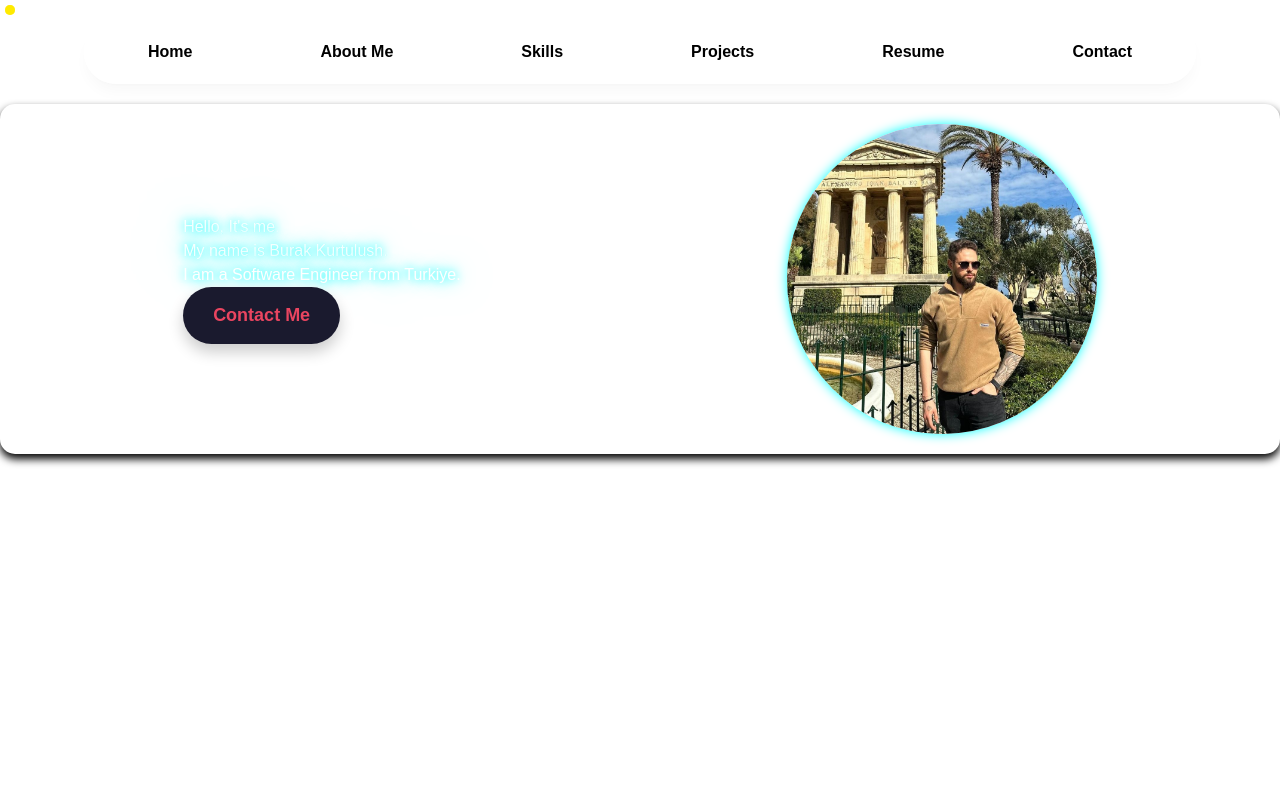
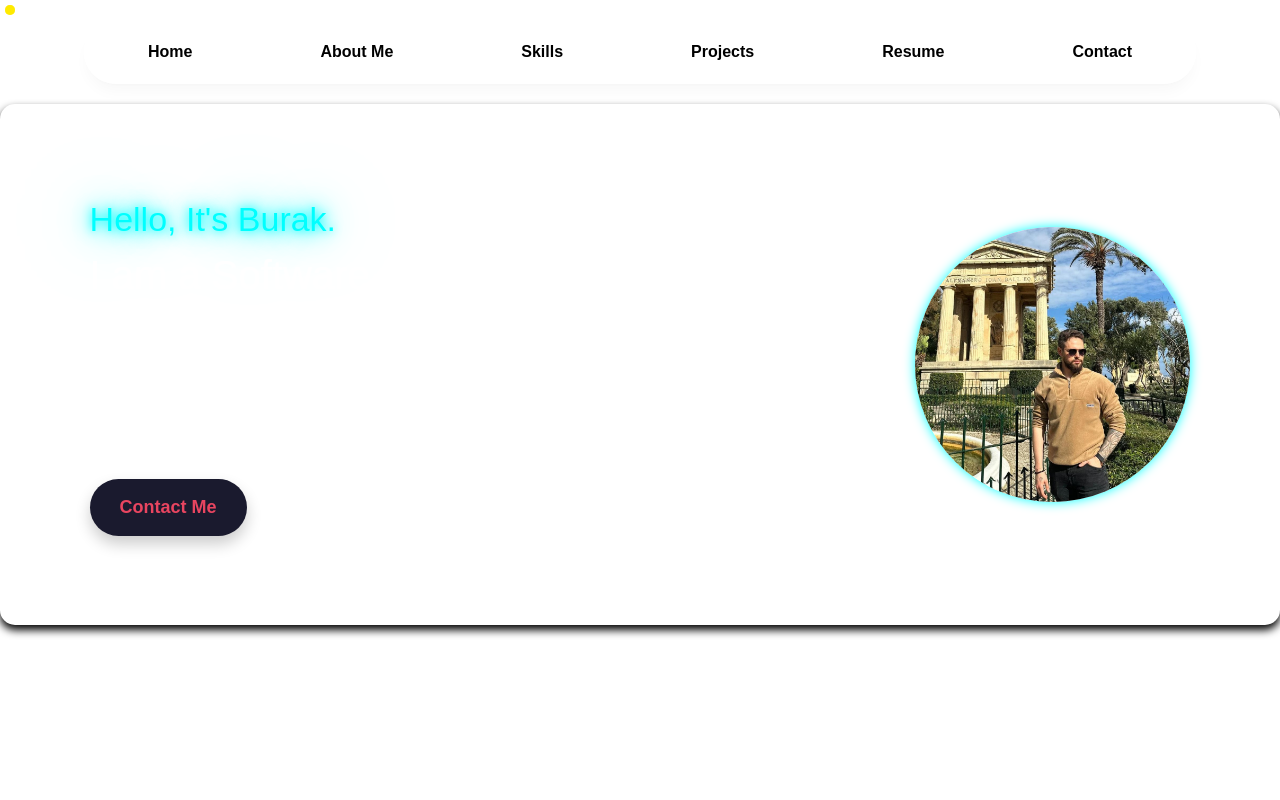
Before and after one commit to Burak849/mywebsite, a Next.js app: page / in a window 1280 px wide. Shown: the top 800 px of the page. Built offline with nearby package versions, Linux system fonts and the light colour scheme.

Commit message:
version guncellemesi

```diff
--- a/src/app/layout.tsx
+++ b/src/app/layout.tsx
@@ -14,8 +14,8 @@ const geistMono = localFont({
 });
 
 export const metadata: Metadata = {
-  title: "Create Next App",
-  description: "Generated by create next app",
+  title: "Burak Kurtulush",
+  description: "Personal Website",
 };
 
 export default function RootLayout({
--- /dev/null
+++ b/src/app/pages/_document.tsx
@@ -0,0 +1,23 @@
+import Document, { Html, Head, Main, NextScript } from 'next/document';
+
+class MyDocument extends Document {
+    render() {
+        return (
+            <Html>
+                <Head>
+
+                    <link
+                        href="https://cdn.jsdelivr.net/gh/yesiamrocks/cssanimation.io@1.0.3/cssanimation.min.css"
+                        rel="stylesheet"
+                    />
+                </Head>
+                <body>
+                    <Main />
+                    <NextScript />
+                </body>
+            </Html>
+        );
+    }
+}
+
+export default MyDocument;
--- a/src/app/pages/about.tsx
+++ b/src/app/pages/about.tsx
@@ -3,28 +3,31 @@
 import React from 'react';
 import styles from '../styles/About.module.css';
 
-
 const AboutSection: React.FC = () => {
 
 
     return (
+
         <div className={styles['about-container']}>
 
 
+            <div className={styles['text-paragraf']}>
 
-            <div className={styles['neon-text']}>
-                <h3>Hello, It's me.</h3>
-                <h1>My name is Burak Kurtulush.</h1>
-                <h2>I am a Software Engineer from Turkiye.</h2>
+                <div>
+                    <h2 style={{ fontSize: 34 }}>Hello, It's Burak.</h2>
+                    <h1 style={{ color: 'white', textShadow: 'none', fontSize: 40 }}>I am a Software Engineer from Turkiye.</h1>
+                    <h3 style={{ color: 'white', textShadow: 'none', fontSize: 22 }}>I am a passionate software engineer with a focus on AI and Front-end development, dedicated to crafting innovative and user-centric websites.</h3>
+                </div>
 
-                    <button className={styles['custom-button']}>Contact Me</button>
+                <button className={styles['custom-button']}>Contact Me</button>
             </div>
             <img src="../media/ppp.jpg" alt="Profile Image" className={styles['profile-image']} />
 
 
 
 
-        </div>
+            </div>
+
     );
 };
 
--- a/src/app/styles/About.module.css
+++ b/src/app/styles/About.module.css
@@ -1,15 +1,43 @@
 
 .about-container {
     display: flex;
-    justify-content: space-around;
+    justify-content: center;
+    gap:22%;
     align-items: center;
     background-color: transparent;
     backdrop-filter: blur(2px);
     box-shadow: 0 5px 8px rgba(0, 0, 0, 1);
     border-radius: 15px;
-    padding: 20px;
+    padding: 7%;
 
 }
+
+.danceMiddle {
+    animation-name: danceMiddle
+}
+
+@keyframes danceMiddle {
+    16% {
+        transform: skew(-14deg)
+    }
+
+    33% {
+        transform: skew(12deg)
+    }
+
+    49% {
+        transform: skew(-8deg)
+    }
+
+    66% {
+        transform: skew(6deg)
+    }
+
+    83% {
+        transform: skew(-4deg)
+    }
+}
+
 .tooltip-pos{
     display:flex;
     justify-content:center;
@@ -26,8 +54,8 @@
     box-shadow: 0px 0px 12px cyan;
     z-index: 1;
 }
-.neon-text {
-    color: white;
+.text-paragraf {
+    color: cyan;
     text-shadow: 0px 0px 10px cyan,
                  0px 0px 20px cyan,
                  0px 0px 40px cyan,
@@ -35,8 +63,9 @@
     display:flex;
     flex-direction:column;
     align-items:flex-start;
+    gap:15px;
+    max-width:850px;
 }
-
 .tooltip-container {
     position: relative;
     cursor: pointer;
```
